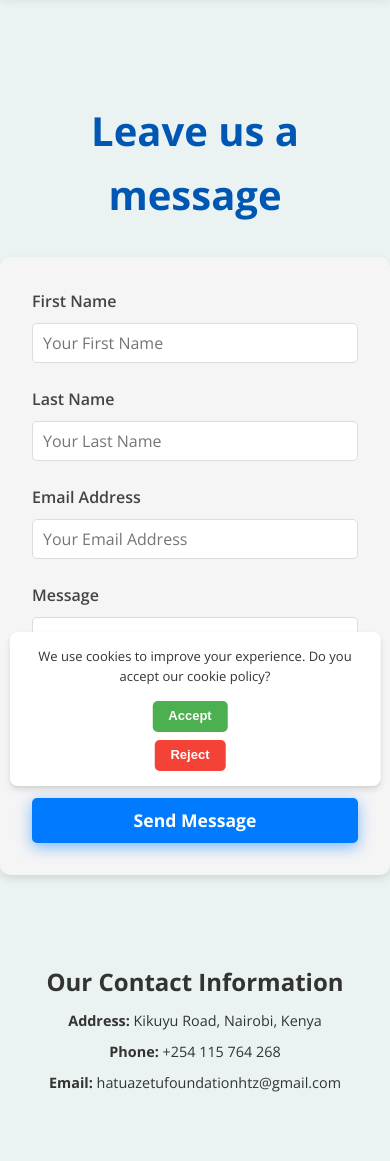
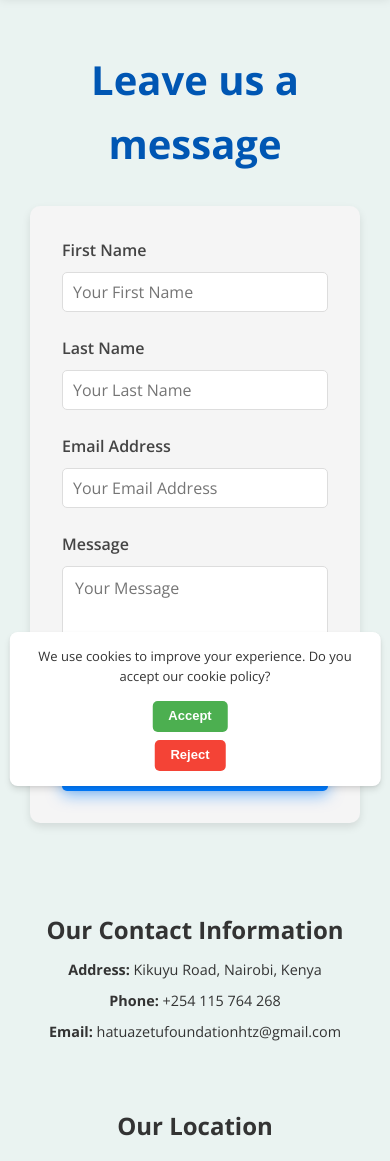
Before and after one commit to Jay-Zac/HatuaZetuFoundation, a Django app: page /contact-us/ in a window 390 px wide. Shown: the part 48-1209 px from the top of the page. Run offline with Django 5.2, Linux system fonts and the light colour scheme; a map, chart or similar area stays blank; some libraries are stand-ins or nearby versions.

Commit message:
Fix bug in base.html and adjust CSS for contact_us page

```diff
--- a/core/templates/core_html/contact_us.html
+++ b/core/templates/core_html/contact_us.html
@@ -27,7 +27,7 @@
             <!-- Textarea for Message -->
             <div class="form-group">
                 <label for="message">Message</label>
-                <textarea id="message" name="message" required placeholder="Your Message (Optional)"></textarea>
+                <textarea id="message" name="message" required placeholder="Your Message"></textarea>
             </div>
             <!-- Submit Button -->
             <button type="submit" class="btn btn-primary">Send Message</button>
--- a/static/local_static/css/main.css
+++ b/static/local_static/css/main.css
@@ -233,7 +233,6 @@ header.scrolled {
     display: flex;
     justify-content: center;
     align-items: center;
-    margin-top: 62px; /* Accounts for fixed header height */
 }
 
 .hero-slider {
@@ -289,13 +288,13 @@ header.scrolled {
 /* Responsive adjustments for hero section */
 @media (max-width: 768px) {
     .hero-section {
-        margin-top: 45px; /* Adjusts for smaller header on smaller screens */
+        margin-top: -10px; /* Adjusts for smaller header on smaller screens */
     }
 }
 
 @media (max-width: 480px) {
     .hero-section {
-        margin-top: 30px; /* Further adjustment for smaller screens */
+        margin-top: -10px; /* Further adjustment for smaller screens */
     }
 }
 
@@ -834,6 +833,14 @@ button[type="submit"]:hover {
     }
 }
 
+/* Responsive Styles for medium screens and above */
+@media (max-width: 768px) {
+    .contact-form {
+        max-width: 350px; /* Maximum width */
+        margin: 0 auto;
+    }
+}
+
 /* For very small mobile devices (up to 480px wide) */
 @media (max-width: 480px) {
     .section.contact-info {
@@ -855,6 +862,11 @@ button[type="submit"]:hover {
         font-size: 0.8rem; /* Adjust font size */
         width: 100%; /* Full width */
         margin: 0.3rem 0; /* Vertical margin */
+    }
+
+    .contact-form {
+        max-width: 330px; /* Maximum width */
+        margin: 0 auto;
     }
 }
 
--- a/templates/global_templates/base.html
+++ b/templates/global_templates/base.html
@@ -7,7 +7,7 @@
     <meta charset="UTF-8">
     <!-- Set the viewport to make the website responsive on all devices -->
     <meta name="viewport" content="width=device-width, initial-scale=1.0">
-    !-- Meta description for SEO, with a block for dynamic content -->
+    <!-- Meta description for SEO, with a block for dynamic content -->
     <meta name="description"
           content="{% block meta_description %}Discover Hatua Zetu Foundation, a feminist-led organization committed
           to promoting social justice, equity, and rights for young women, girls, and people with autism. Founded in
```
